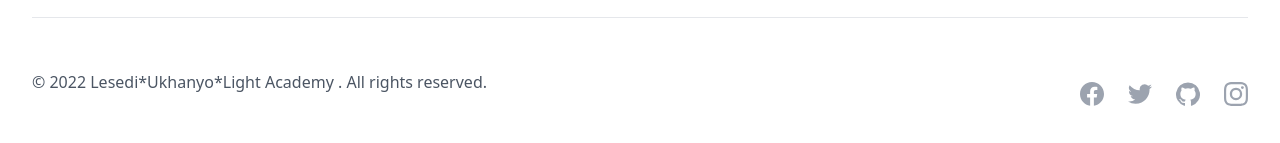
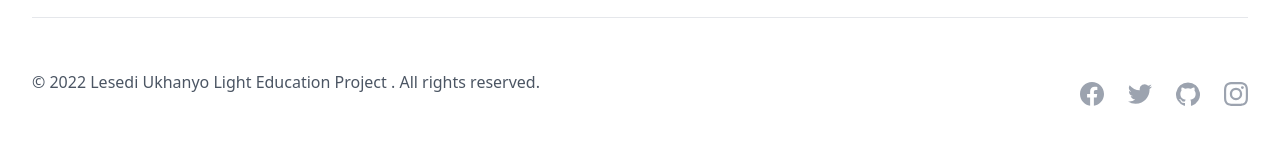
Before and after one commit to christopher-codespaces/lulep, a Next.js app: page / in a window 1280 px wide. Shown: the part 2610-2753 px from the top of the page. Built offline with nearby package versions, Linux system fonts and the light colour scheme.

Commit message:
Update Footer.jsx

```diff
--- a/components/Footer.jsx
+++ b/components/Footer.jsx
@@ -101,7 +101,7 @@
                     }
                 </div>
                 <div className="mt-10 py-10 border-t items-center justify-between sm:flex">
-                    <p className="text-gray-600">© 2022  Lesedi*Ukhanyo*Light Academy . All rights reserved.</p>
+                    <p className="text-gray-600">© 2022  Lesedi Ukhanyo Light Education Project . All rights reserved.</p>
                     <div className="flex items-center gap-x-6 text-gray-400 mt-6">
                         <a href="javascript:void()">
                             <svg className="w-6 h-6 hover:text-gray-500 duration-150" fill="none" viewBox="0 0 48 48"><g clip-path="url(#a)"><path fill="currentColor" d="M48 24C48 10.745 37.255 0 24 0S0 10.745 0 24c0 11.979 8.776 21.908 20.25 23.708v-16.77h-6.094V24h6.094v-5.288c0-6.014 3.583-9.337 9.065-9.337 2.625 0 5.372.469 5.372.469v5.906h-3.026c-2.981 0-3.911 1.85-3.911 3.75V24h6.656l-1.064 6.938H27.75v16.77C39.224 45.908 48 35.978 48 24z" /></g><defs><clipPath id="a"><path fill="#fff" d="M0 0h48v48H0z" /></clipPath></defs></svg>
```
